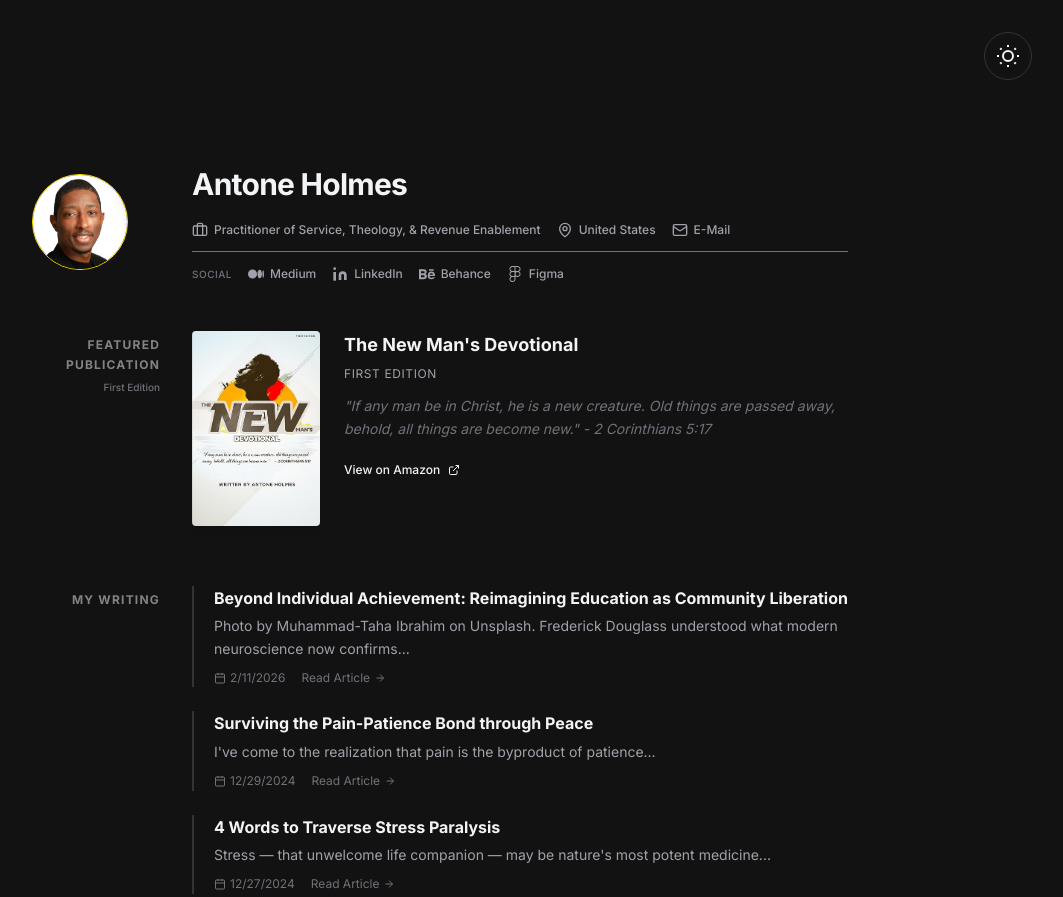
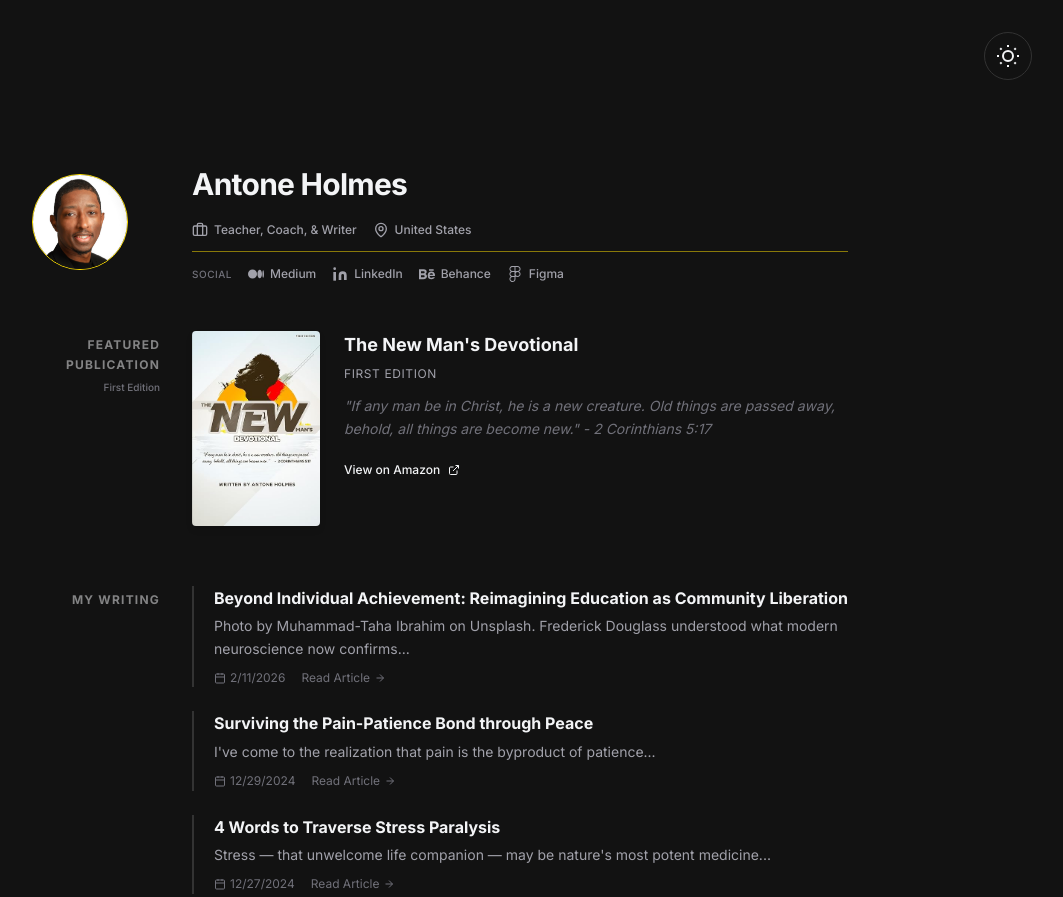
Before and after one commit to hjs-ah/AH-FE-2.0, a website: page index.html in a window 1280 px wide. Shown: the top 897 px of the page, without its empty margins (216-1279 px from the left). Drawn offline with Linux system fonts and the light colour scheme; no server answers.

Commit message:
Updating index.html

```diff
--- a/index.html
+++ b/index.html
@@ -45,7 +45,7 @@
                             <path d="M16 20V4a2 2 0 0 0-2-2h-4a2 2 0 0 0-2 2v16"></path>
                             <rect width="20" height="14" x="2" y="6" rx="2"></rect>
                         </svg>
-                        <span>Practitioner of Service, Theology, & Revenue Enablement</span>
+                        <span>Teacher, Coach, & Writer</span>
                     </div>
                     <div class="meta-item">
                         <svg width="16" height="16" viewBox="0 0 24 24" fill="none" stroke="currentColor" stroke-width="2">
@@ -54,13 +54,6 @@
                         </svg>
                         <span>United States</span>
                     </div>
-                    <a href="/cdn-cgi/l/email-protection#0c64667f2265627a697f78616962787f60606f4c6b616d6560226f6361" class="meta-item meta-link">
-                        <svg width="16" height="16" viewBox="0 0 24 24" fill="none" stroke="currentColor" stroke-width="2">
-                            <rect width="20" height="16" x="2" y="4" rx="2"></rect>
-                            <path d="m22 7-8.97 5.7a1.94 1.94 0 0 1-2.06 0L2 7"></path>
-                        </svg>
-                        <span>E-Mail</span>
-                    </a>
                 </div>
                 <div class="divider"></div>
                 <div class="social-row">
```
